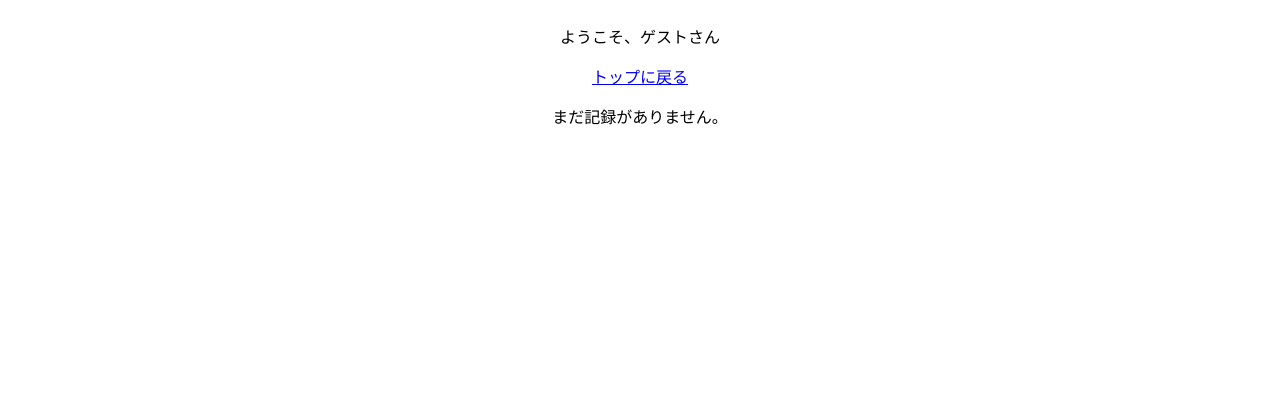
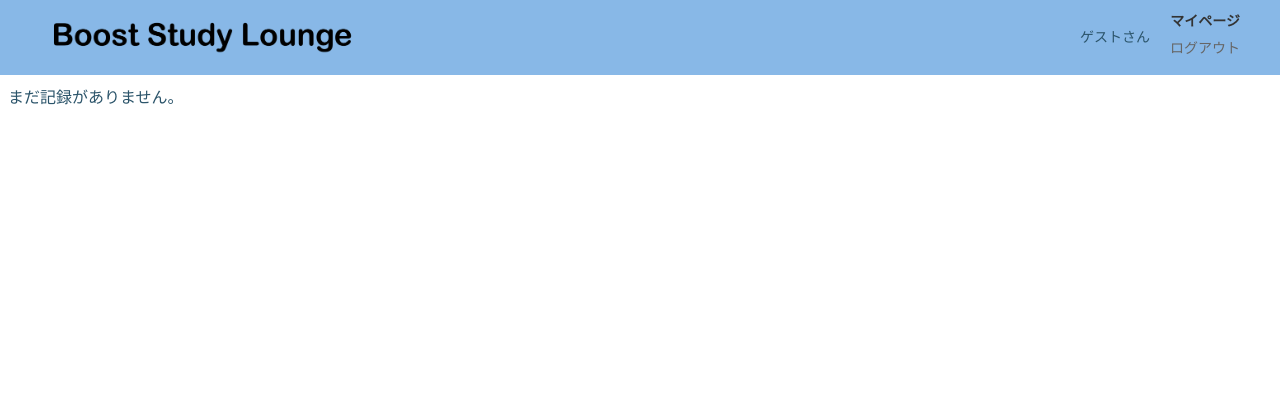
Before and after one commit to Koharu0212/BoostStudyLounge, a Node server app: template views/mypage.ejs in a window 1280 px wide. Shown: the top 420 px of the page. Run offline with Node 20, Linux system fonts and the light colour scheme; the template is opened without the code that fills it, so the values that code supplies are empty.

Commit message:
ヘッダーの作成

```diff
--- a/public/css/stylesheet.css
+++ b/public/css/stylesheet.css
@@ -1,9 +1,90 @@
 body {
-    font-family: Arial, sans-serif;
+    min-height: 100vh;
+    text-rendering: optimizeSpeed;
+    color: #2B546A;
+    line-height: 1.6;
     display: flex;
     flex-direction: column;
+    font-family: Lato, "Hiragino Maru Gothic Pro", "Meiryo UI", Meiryo, "MS PGothic", sans-serif;
+  }
+
+  /* ヘッダー全体のスタイル */
+header {
+    background-color: #88b8e7;
+    position: fixed;
+    top: 0;
+    left: 0;
+    width: 100%;
+    z-index: 1000;
+  }
+
+  /* ヘッダーコンテンツのコンテナ */
+  .header-container {
+    display: flex;
+    justify-content: space-between;
     align-items: center;
-}
+    margin: 0 0;
+    padding: 10px 20px;
+  }
+
+  /* ロゴのスタイル */
+  .logo {
+    margin-left: 20px;
+    flex: 0 0 auto;
+  }
+
+  .logo img {
+    height: 40px; /* ロゴの高さを調整 */
+  }
+
+  /* ユーザー情報とアクションのコンテナ */
+  .user-info {
+    display: flex;
+    align-items: center;
+
+  }
+
+  /* ユーザー名のスタイル */
+  .user-name {
+    font-size: 14px;
+    margin-right: 20px;
+  }
+
+  /* ユーザーアクション（マイページ、ログアウト）のコンテナ */
+  .user-actions {
+    display: flex;
+    flex-direction: column;
+    align-items: flex-end;
+    margin-right: 20px;
+  }
+
+  /* マイページとログアウトのリンクスタイル */
+  .user-actions a {
+    text-decoration: none;
+    color: #333;
+    font-size: 14px;
+    margin-bottom: 5px;
+  }
+
+  .user-actions a:hover {
+    text-decoration: underline;
+  }
+
+  /* マイページリンクのスタイル */
+  .user-actions .mypage {
+    font-weight: bold;
+  }
+
+  /* ログアウトリンクのスタイル */
+  .user-actions .logout {
+    color: #666;
+  }
+
+  /* ヘッダーの下のコンテンツの上部余白を調整 */
+  body {
+    padding-top: 60px; /* ヘッダーの高さに応じて調整 */
+  }
+
 
 #seat-container {
     display: grid;
--- /dev/null
+++ b/views/header.ejs
@@ -0,0 +1,14 @@
+<header>
+        <div class="header-container">
+            <div class="logo">
+                <a href="/room"><img src="/images/logo.png"></a>
+            </div>
+            <div class="user-info">
+              <span class="user-name"><%= locals.username %>さん</span>
+              <div class="user-actions">
+                <a href="/mypage" class="mypage">マイページ</a>
+                <a href="/logout" class="logout">ログアウト</a>
+              </div>
+            </div>
+          </div>
+      </header>
--- a/views/mypage.ejs
+++ b/views/mypage.ejs
@@ -8,12 +8,7 @@
     <title>マイページ</title>
 </head>
 <body>
-	<p>ようこそ、<%= locals.username %>さん</p>
-    <% if(locals.username === 'ゲスト') {  %>
-        <a href="/">トップに戻る</a>
-    <% } else { %>
-        <a href="/logout">ログアウト</a>
-    <% } %>
+	<%- include('header'); %>
 	<div class="record">
 		<% if(records && records.length > 0) { %>
 			<table>
```
Also changed, not shown: views/room.ejs (+1 -7 lines), public/images/logo.png (added).
